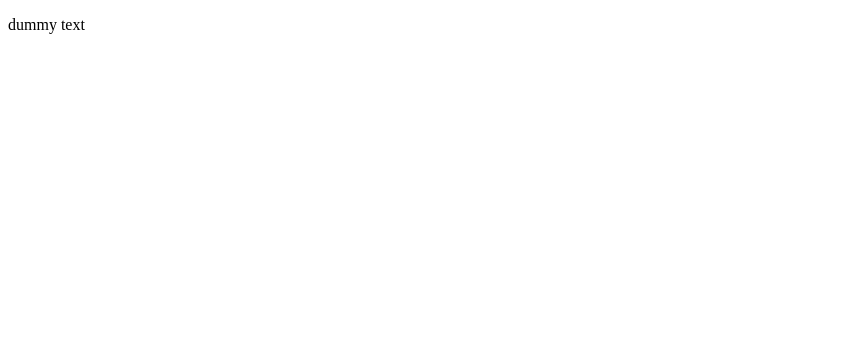
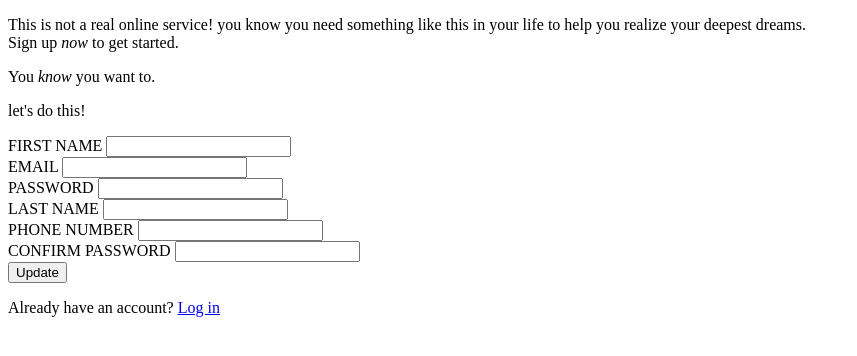
Before and after one commit to F-arellano/odin-sign-up-form, a plain HTML site: page index.html in a window 1280 px wide. Shown: the whole page, without its empty margins (0-857 px from the left). Drawn offline with Linux system fonts and the light colour scheme.

Commit message:
ADD: basic html stucture with all elements
+ submit button was implemented outside the form
  using the form attribute

```diff
--- a/index.html
+++ b/index.html
@@ -7,6 +7,57 @@
     <title>Document</title>
 </head>
 <body>
-<p>dummy text</p>
+    <div class="banner">
+    </div>
+    <div class="content">
+        <div class="upper">
+            <p>
+                This is not a real online service!
+                you know you need something like this in your life to help you
+                realize your deepest dreams.<br>
+                Sign up <em>now</em> to get started.
+            </p>
+            <p>
+                You <em>know</em> you want to.
+            </p>
+        </div>
+        <div class="middle">
+            <p>let's do this!</p>
+            <form id="sign-up" action="./" method="post">
+                <div class="left">
+                    <div>
+                        <label for="first-name">FIRST NAME</label>
+                        <input id="first-name" type="text">
+                    </div>
+                    <div>
+                        <label for="email">EMAIL</label>
+                        <input id="email" type="email">
+                    </div>
+                    <div>
+                        <label for="password">PASSWORD</label>
+                        <input id="password" type="password">
+                    </div>
+                </div>
+                <div class="right">
+                    <div>
+                        <label for="last-name">LAST NAME</label>
+                        <input id="last-name" type="text">
+                    </div>
+                    <div>
+                        <label for="phone">PHONE NUMBER</label>
+                        <input id="phone" type="tel">
+                    </div>
+                    <div>
+                        <label for="password-confirm">CONFIRM PASSWORD</label>
+                        <input id="password-confirm" type="password">
+                    </div>
+                </div>
+            </form>
+        </div>
+        <div class="bottom">
+            <input type="submit" form="sign-up" value="Update"/>
+            <p>Already have an account? <a href="#">Log in</a></p>
+        </div>
+    </div>
 </body>
 </html>
```
